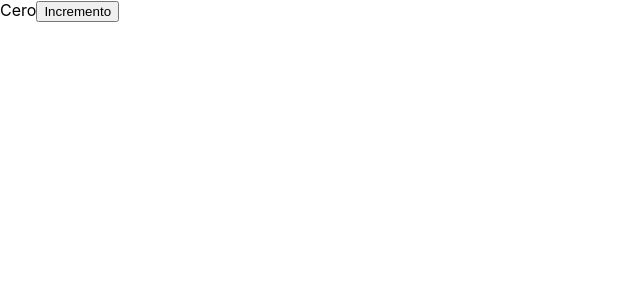
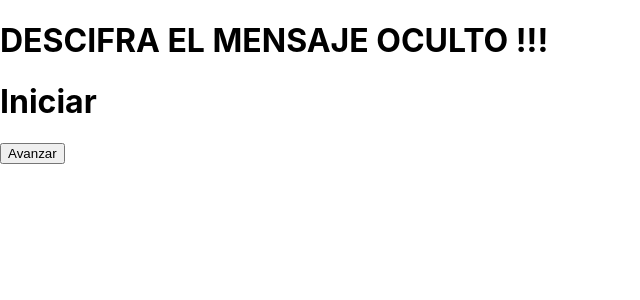
Before and after one commit to YadiraAllauca/CursoReact, a React (Create React App) app in the folder proyecto_curso/: page / in a window 1280 px wide. Shown: the top 300 px of the page, without its empty margins (0-640 px from the left). Built offline with nearby package versions, Linux system fonts and the light colour scheme.

Commit message:
Actividad 2

```diff
--- a/proyecto_curso/src/App.js
+++ b/proyecto_curso/src/App.js
@@ -1,11 +1,11 @@
 import logo from './logo.svg';
 import './App.css';
-import Contador from './componentes/contador';
+import Mensaje from './componentes/contador';
 
 function App() {
   return (
     <div className="App">
-      <Contador></Contador>
+      <Mensaje></Mensaje>
     </div>
   );
 }
--- a/proyecto_curso/src/componentes/contador.jsx
+++ b/proyecto_curso/src/componentes/contador.jsx
@@ -1,41 +1,46 @@
 import React, { Component } from "react";
-/*
-class Contador extends Component {
 
-  render() {
-    return(<h1>Hola!</h1>)
-  }
-}
-export default Contador
-import React from "react";
+class Mensaje extends Component {
+  state = {
+    letras: 15,
+    contar: 0,
+    mensaje: "---Estoy programando en capacitateparaelempleo.org---",
+    show: "",
+  };
 
-function Contador() {
-
-    return (<h1>Hola!!</h1>);
-
-}
-export default Contador;*/
-
-class Contador extends Component {
-  state = {
-    count: 0
+  concatenar = () => {
+    var concat = "";
+    for (var i = 0; i < this.state.letras; i++) {
+      concat += this.state.mensaje[this.state.contar + i];
+    }
+    return concat;
   };
 
   manejadorIncremento = () => {
-    this.setState({count:this.state.count + 1})
-  }
+    this.setState({ show: this.concatenar() });
+    this.setState({ contar: this.state.contar + 1 });
+    if (
+      this.state.contar + this.state.letras ===
+      this.state.mensaje.length - 1
+    ) {
+      this.setState({ contar: 0 });
+    }
+  };
 
   formatoContar() {
-    const { count } = this.state;
-    return count === 0 ? "Cero" : count;
+    const { show } = this.state;
+    return show === "" ? "Iniciar" : show;
   }
 
   render() {
-    return (<div>
-      <span>{ this.formatoContar()}</span>
-      <button onClick={this.manejadorIncremento}
-      >Incremento</button>
-    </div>);
+    return (
+      <div>
+        <h1> DESCIFRA EL MENSAJE OCULTO !!!</h1>
+        <h1> {this.formatoContar()} </h1>
+        <button onClick={this.manejadorIncremento}> Avanzar </button>
+      </div>
+    );
   }
 }
-export default Contador;
+
+export default Mensaje;
```
